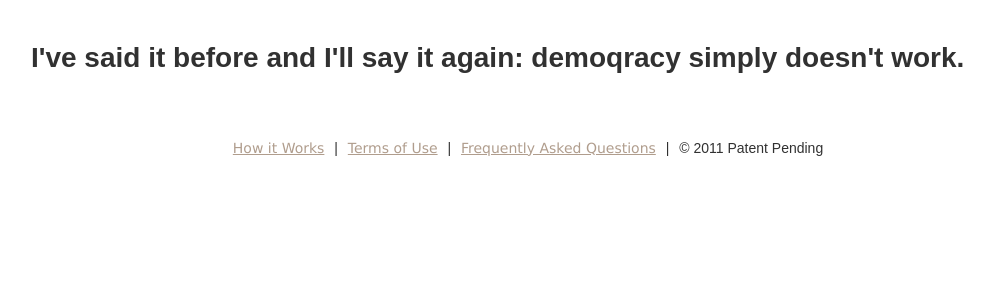
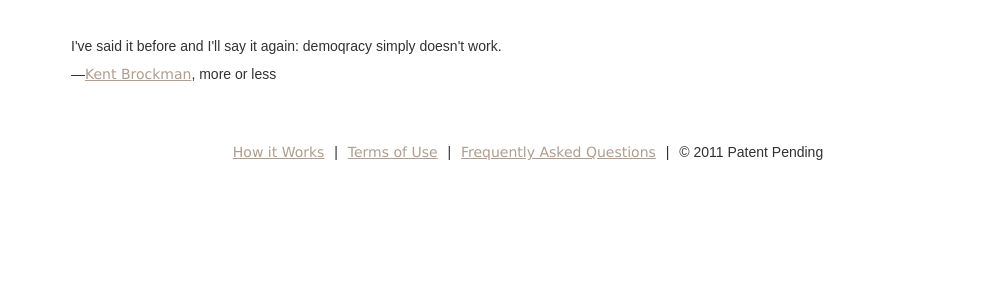
Before and after one commit to nemra4125/demoqracy, a Python web app: template templates/error.html in a window 1280 px wide. Shown: the part 165-465 px from the top of the page, without its empty margins (109-1103 px from the left). Run offline with Jinja, Linux system fonts and the light colour scheme; the template is opened without the code that fills it, so the values that code supplies are empty.

Commit message:
Added a few style changes to the error page.

```diff
--- a/templates/error.html
+++ b/templates/error.html
@@ -2,8 +2,13 @@
 
 {% block page_title %}#DemoQRacyFAIL{% endblock %}
 
+{% block styles_head %}<link rel="stylesheet" type="text/css" href="/static/styles/error.css">{% endblock %}
+
 {% block content %}
-<h1>I've said it before and I'll say it again: demoqracy simply doesn't work.</h1>
-<p>{{ message }}</p>
+<blockquote>
+  <p>I've said it before and I'll say it again: demoqracy simply doesn't work.</p>
+  <footer>—<a href="http://www.imdb.com/title/tt0778447/quotes?qt=qt0264037">Kent Brockman</a>, more or less</footer>
+</blockquote>
+<p class="message">{{ message }}</p>
 <pre>{{ stacktrace }}</pre>
 {% endblock content %}
```
